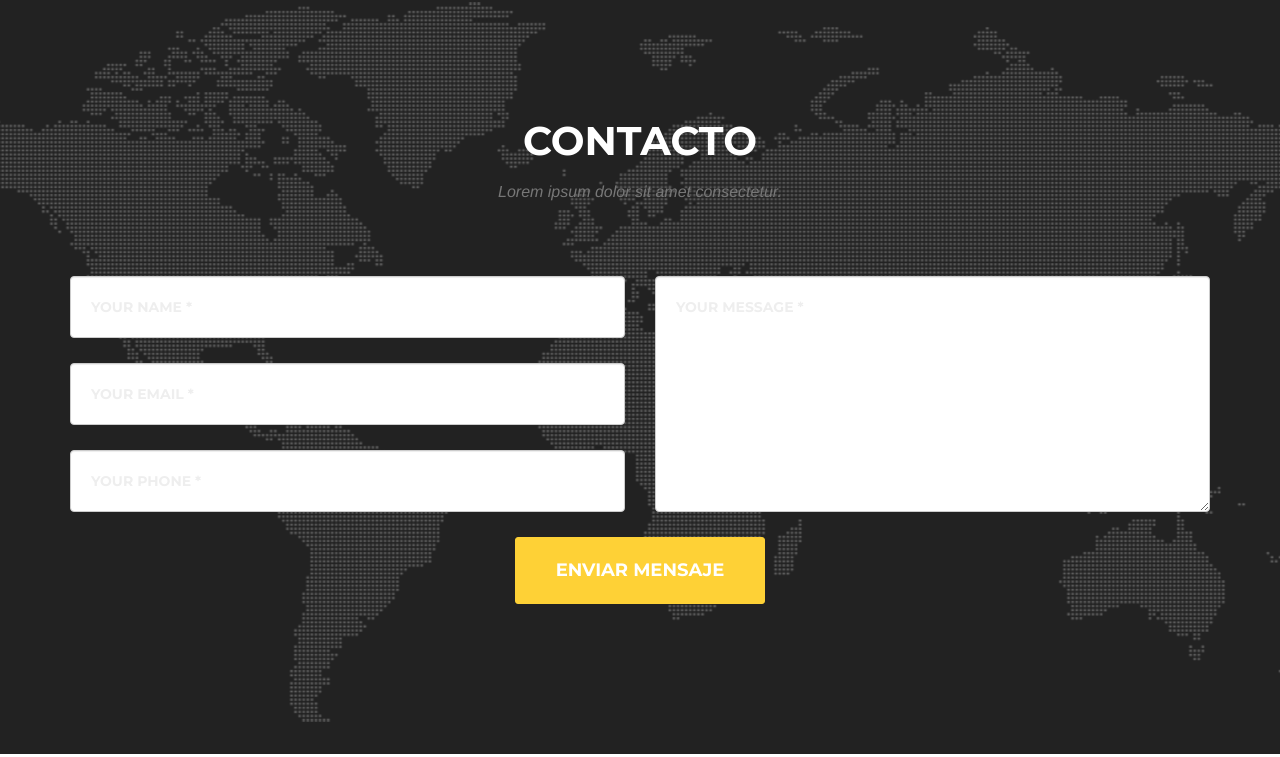
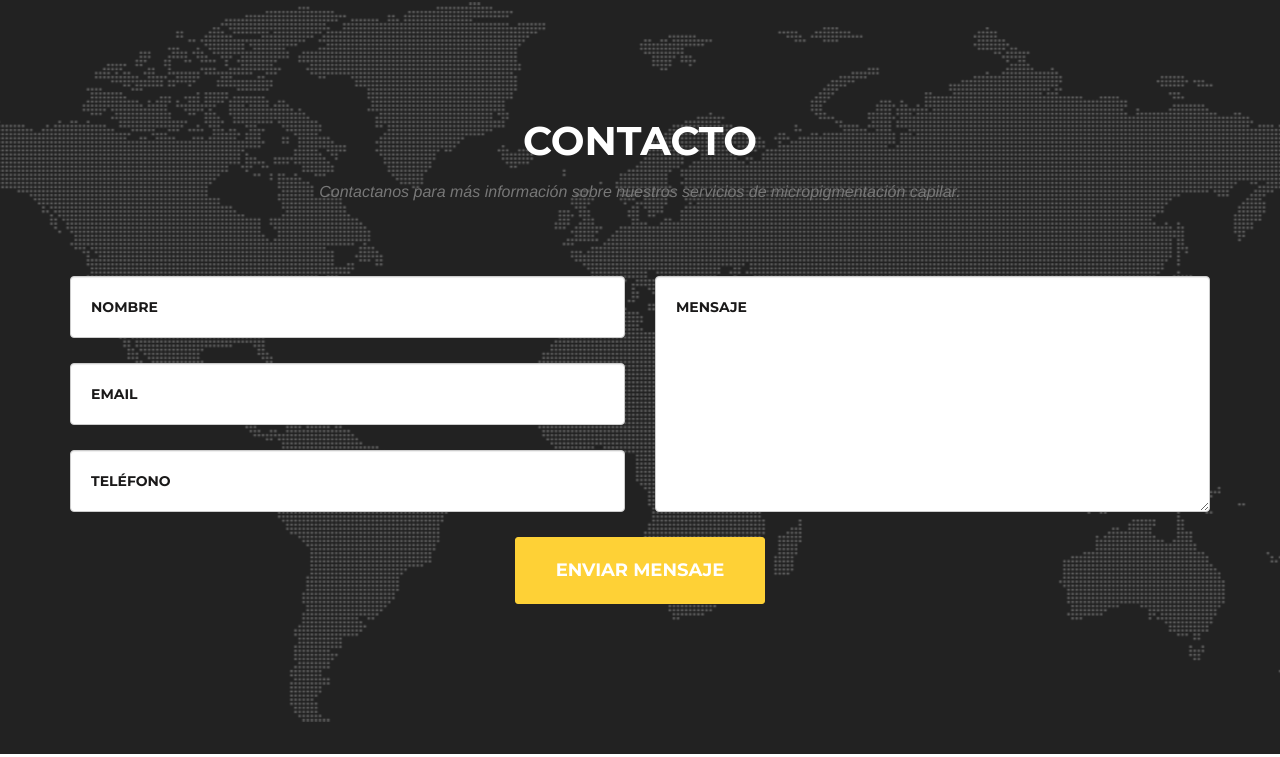
Before and after one commit to heryandejesus/proyectorafa, a plain HTML site: page index.html in a window 1280 px wide. Shown: the part 5790-6547 px from the top of the page. Drawn offline with nearby package versions, Linux system fonts and the light colour scheme; a web font is replaced by a local one.

Commit message:
modificacion contacto

```diff
--- a/index.html
+++ b/index.html
@@ -451,7 +451,7 @@
           <div class="col-lg-12 text-center">
             <h2 class="section-heading">Contacto</h2>
             <h3 class="section-subheading text-muted">
-              Lorem ipsum dolor sit amet consectetur.
+              Contactanos para más información sobre nuestros servicios de micropigmentación capilar.
             </h3>
           </div>
         </div>
@@ -464,7 +464,7 @@
                     <input
                       type="text"
                       class="form-control"
-                      placeholder="Your Name *"
+                      placeholder="Nombre"
                       id="name"
                       required
                       data-validation-required-message="Please enter your name."
@@ -475,7 +475,7 @@
                     <input
                       type="email"
                       class="form-control"
-                      placeholder="Your Email *"
+                      placeholder="Email"
                       id="email"
                       required
                       data-validation-required-message="Please enter your email address."
@@ -486,7 +486,7 @@
                     <input
                       type="tel"
                       class="form-control"
-                      placeholder="Your Phone *"
+                      placeholder="Teléfono"
                       id="phone"
                       required
                       data-validation-required-message="Please enter your phone number."
@@ -498,7 +498,7 @@
                   <div class="form-group">
                     <textarea
                       class="form-control"
-                      placeholder="Your Message *"
+                      placeholder="Mensaje"
                       id="message"
                       required
                       data-validation-required-message="Please enter a message."
--- a/rafaelscalp/css/agency.css
+++ b/rafaelscalp/css/agency.css
@@ -810,21 +810,21 @@ section#contact ::-webkit-input-placeholder {
   font-family: "Montserrat", "Helvetica Neue", Helvetica, Arial, sans-serif;
   text-transform: uppercase;
   font-weight: 700;
-  color: #eeeeee;
+  color: #1a1919;
 }
 section#contact :-moz-placeholder {
   /* Firefox 18- */
   font-family: "Montserrat", "Helvetica Neue", Helvetica, Arial, sans-serif;
   text-transform: uppercase;
   font-weight: 700;
-  color: #eeeeee;
+  color: #1b1b1b;
 }
 section#contact ::-moz-placeholder {
   /* Firefox 19+ */
   font-family: "Montserrat", "Helvetica Neue", Helvetica, Arial, sans-serif;
   text-transform: uppercase;
   font-weight: 700;
-  color: #eeeeee;
+  color: #1b1b1b;
 }
 section#contact :-ms-input-placeholder {
   font-family: "Montserrat", "Helvetica Neue", Helvetica, Arial, sans-serif;
```
